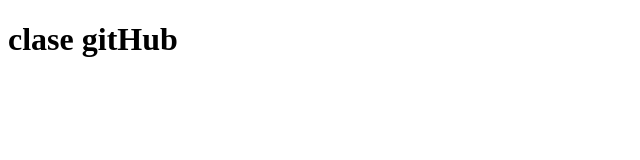
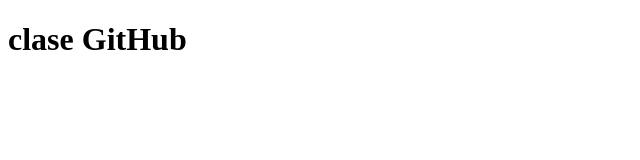
Before and after one commit to LilianaScussel/clasegit23536, a plain HTML site: page index.html in a window 1280 px wide. Shown: the full height of the page, 0-640 px from the left. Drawn offline with Linux system fonts and the light colour scheme.

Commit message:
tercercommit

```diff
--- a/index.html
+++ b/index.html
@@ -6,6 +6,6 @@
     <title>Clase gitHub</title>
 </head>
 <body>
-    <h1>clase gitHub</h1>
+    <h1>clase GitHub</h1>
 </body>
 </html
```
Also changed, not shown: 1 other file.
